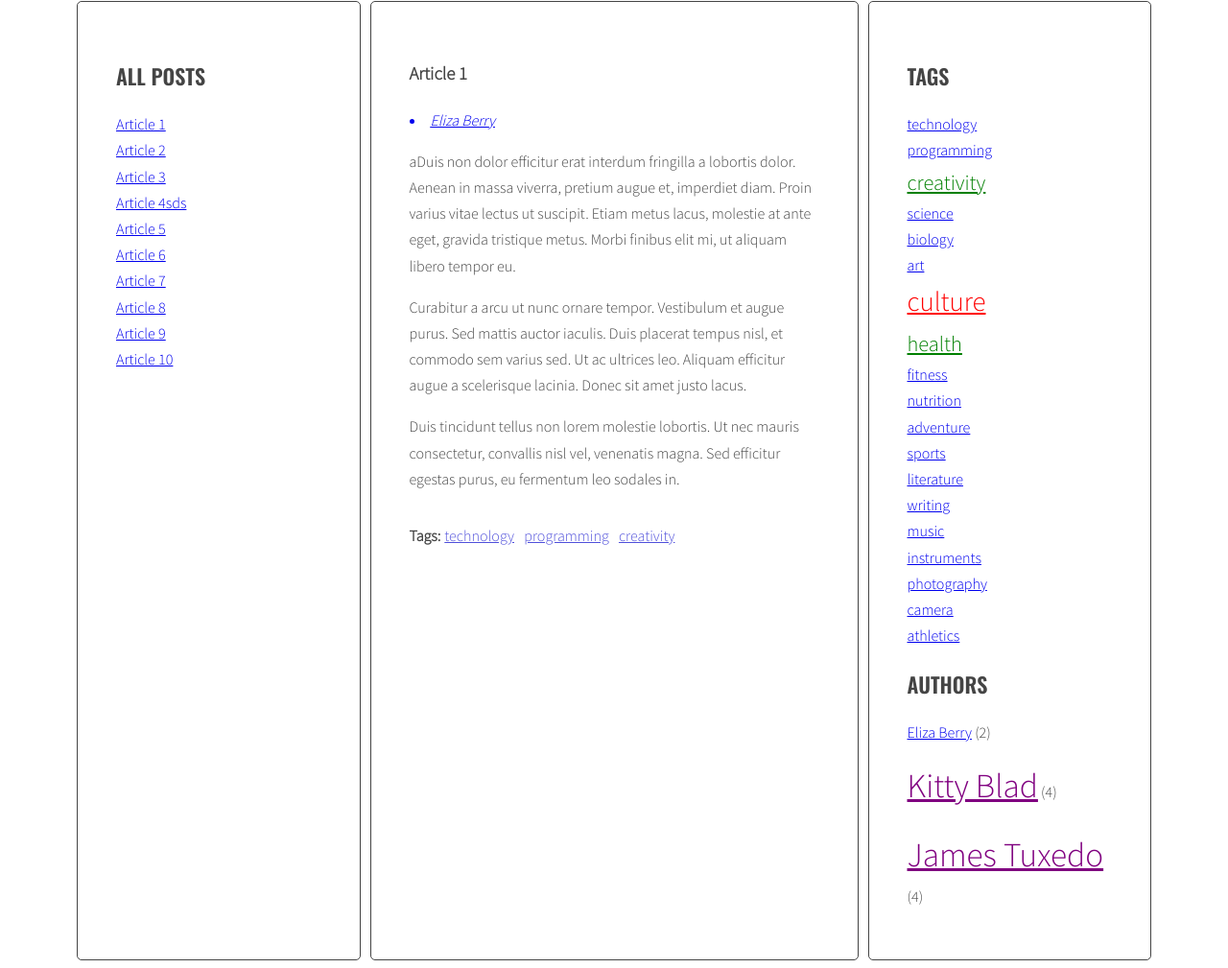
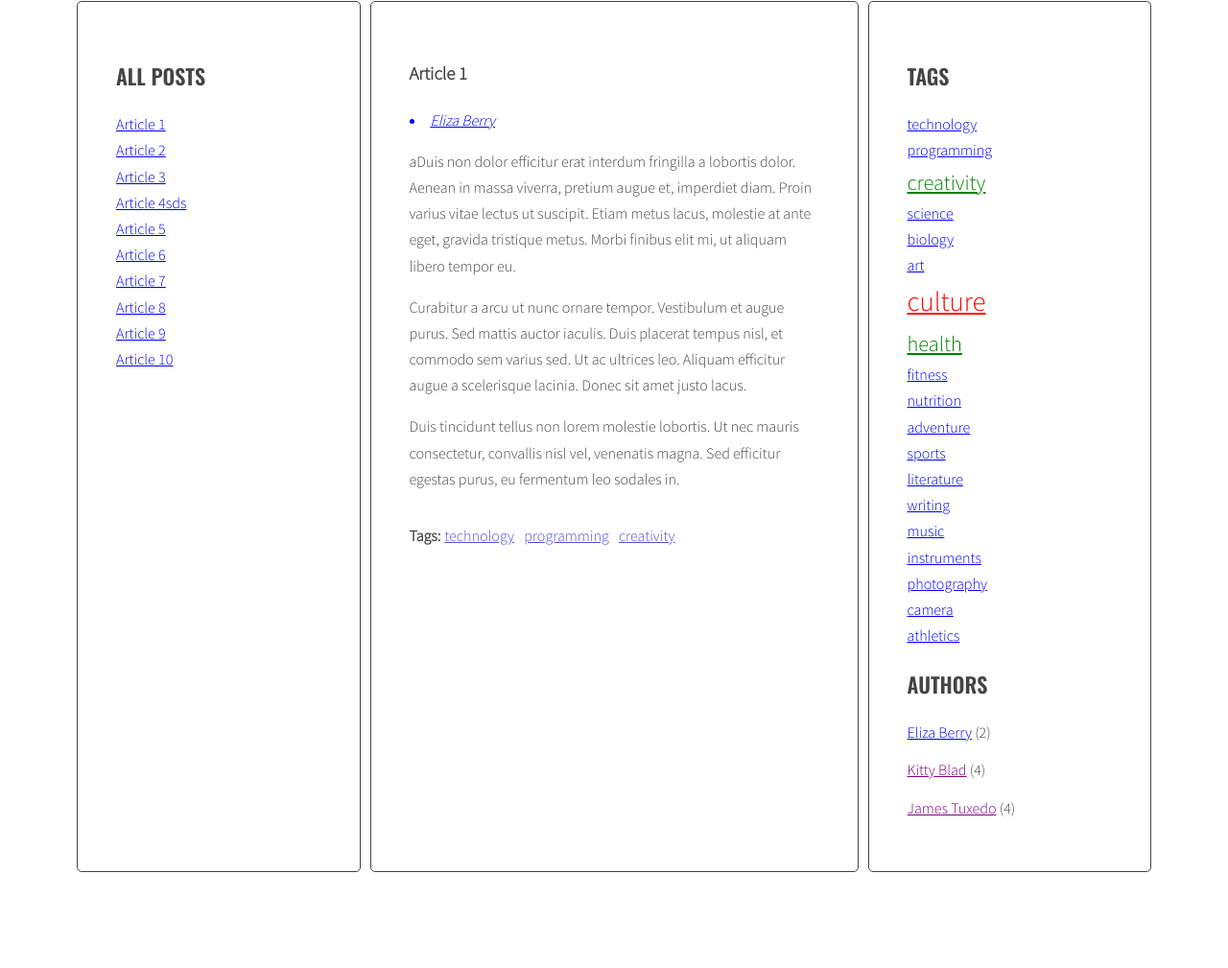
Before and after one commit to BartechJ/javascript-blog, a website: page index.html in a window 1280 px wide. Shown: the part 242-1251 px from the top of the page at 96% size. After the commit the page ends 1159 px from the top, so only its background shows below. Drawn offline with nearby package versions, Linux system fonts and the light colour scheme.

Commit message:
change size of author links

```diff
--- a/sass/styles.scss
+++ b/sass/styles.scss
@@ -145,6 +145,6 @@ color: #000;
  }
 
 .author-size-4 {
- font-size: 220%;
+ font-size: 100%;
   color: purple;
  }
```
Also changed, not shown: css/styles.css.
